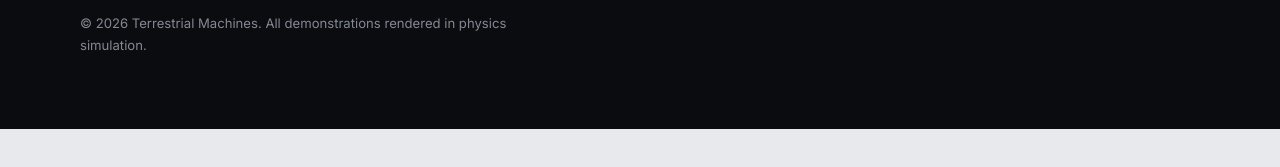
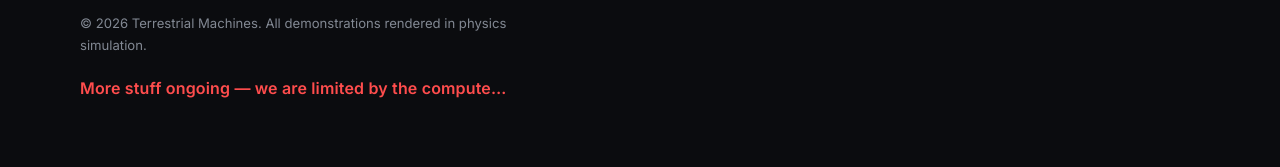
Before and after one commit to Aayushongit/terrestrial-machines, a plain HTML site: page index.html in a window 1280 px wide. Shown: the part 6780-6947 px from the top of the page. Before the commit the page ends 6909 px from the top, so only its background shows below. Drawn offline with Linux system fonts and the light colour scheme.

Commit message:
Add compute-limited note to footer

```diff
--- a/index.html
+++ b/index.html
@@ -179,6 +179,7 @@
     </div>
     <p>Architecting General Physical Intelligence</p>
     <p class="muted">© <span id="year"></span> Terrestrial Machines. All demonstrations rendered in physics simulation.</p>
+    <p class="ongoing">More stuff ongoing — we are limited by the compute…</p>
   </div>
 </footer>
 
--- a/styles.css
+++ b/styles.css
@@ -204,6 +204,7 @@ a { color: inherit; text-decoration: none; }
 .footer .logo { height: 38px; }
 .footer p { color: #aab2bf; max-width: 60ch; }
 .footer .muted { font-size: 0.82rem; margin-top: 16px; color: #aab2bf; opacity: 0.75; }
+.footer .ongoing { margin-top: 18px; color: #ff4d4d; font-weight: 700; letter-spacing: 0.01em; }
 
 /* ===== LIGHTBOX ===== */
 .lightbox {
```
